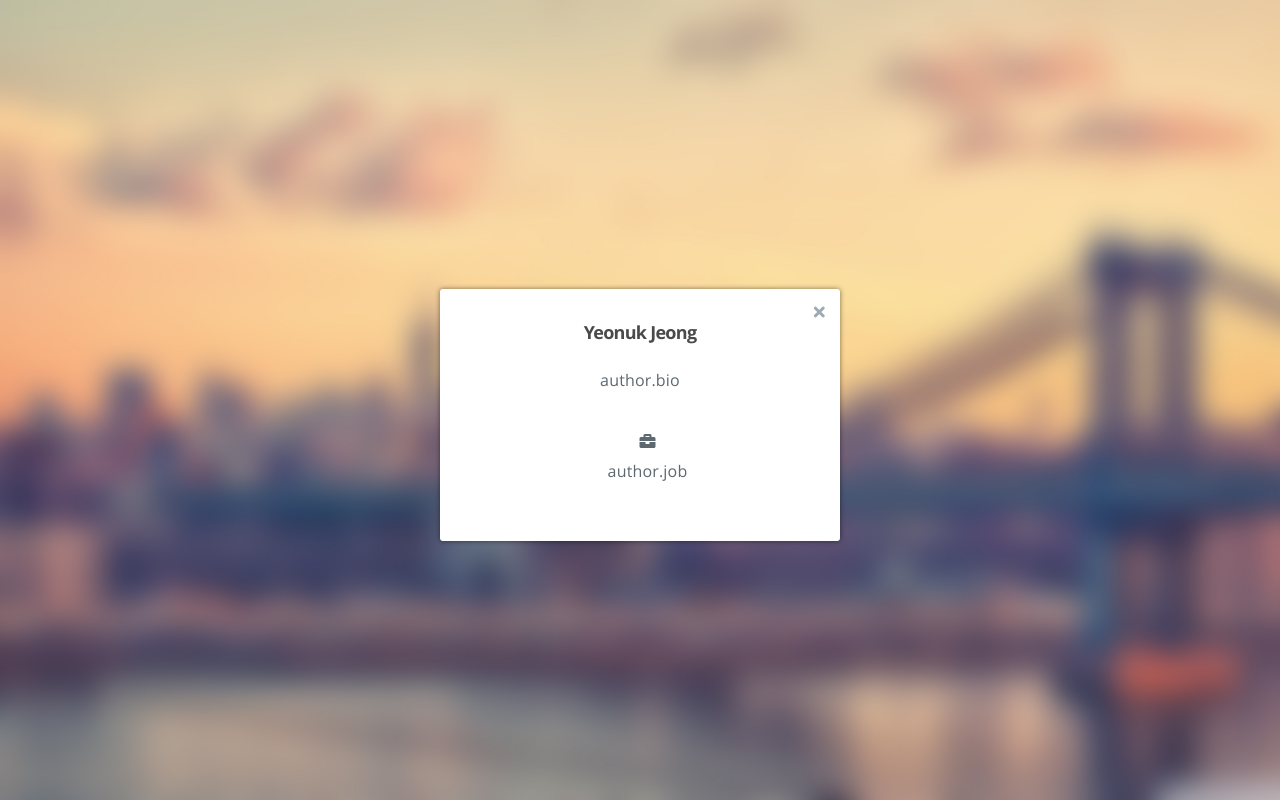
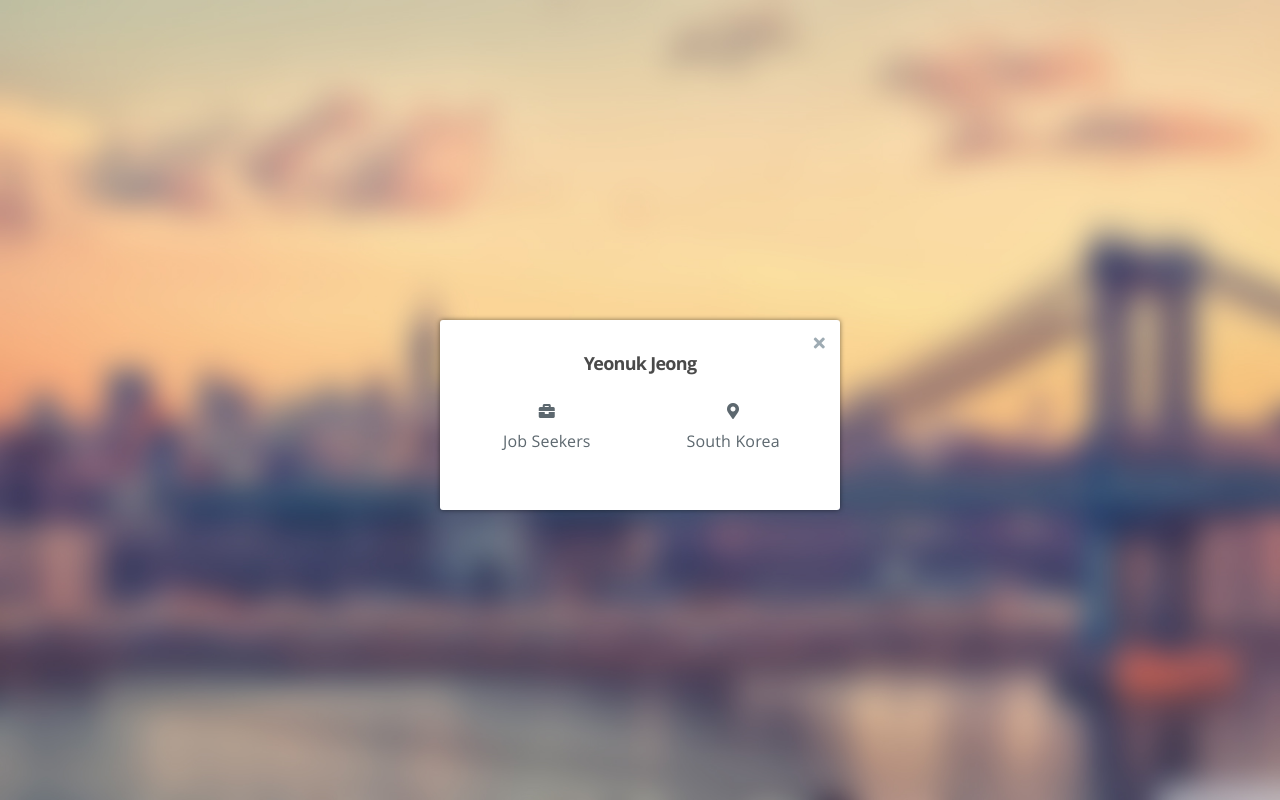
Before and after one commit to JeongYeonUk/JeongYeonUk.github.io, a plain HTML site: page index.html in a window 1280 px wide. Both pictures are taken after a click on the link "About". Drawn offline with Linux system fonts and the light colour scheme.

Commit message:
Site updated: 2020-02-16 09:06:11

```diff
--- a/2020/02/15/First-Post/index.html
+++ b/2020/02/15/First-Post/index.html
@@ -15,7 +15,7 @@
             <link rel="alternate" type="application/atom+xml" title="RSS" href="/atom.xml">
 
 
-    <script type="application/ld+json">{"@context":"http://schema.org","@type":"BlogPosting","author":{"@type":"Person","name":"Yeonuk Jeong","sameAs":["https://github.com/JeongYeonUk"]},"articleBody":"블로그 시작!마크다운 사용법이 이게 맞는지 잘 모르겠다\n","dateCreated":"2020-02-15T22:59:28+00:00","dateModified":"2020-02-16T08:00:20+00:00","datePublished":"2020-02-15T22:59:28+00:00","description":"","headline":"블로그 시작!","image":[],"mainEntityOfPage":{"@type":"WebPage","@id":"http://yoursite.com/2020/02/15/First-Post/"},"publisher":{"@type":"Organization","name":"Yeonuk Jeong","sameAs":["https://github.com/JeongYeonUk"]},"url":"http://yoursite.com/2020/02/15/First-Post/"}</script>
+    <script type="application/ld+json">{"@context":"http://schema.org","@type":"BlogPosting","author":{"@type":"Person","name":"Yeonuk Jeong","sameAs":["https://github.com/JeongYeonUk"],"image":"https://www.gravatar.com/avatar/1f6c5d5a4c0e1823ba592c68e806514c"},"articleBody":"블로그 시작!마크다운 사용법이 이게 맞는지 잘 모르겠다\n","dateCreated":"2020-02-15T22:59:28+00:00","dateModified":"2020-02-16T08:00:20+00:00","datePublished":"2020-02-15T22:59:28+00:00","description":"","headline":"블로그 시작!","image":[],"mainEntityOfPage":{"@type":"WebPage","@id":"http://yoursite.com/2020/02/15/First-Post/"},"publisher":{"@type":"Organization","name":"Yeonuk Jeong","sameAs":["https://github.com/JeongYeonUk"],"image":"https://www.gravatar.com/avatar/1f6c5d5a4c0e1823ba592c68e806514c","logo":{"@type":"ImageObject","url":"https://www.gravatar.com/avatar/1f6c5d5a4c0e1823ba592c68e806514c"}},"url":"http://yoursite.com/2020/02/15/First-Post/"}</script>
     <meta name="description" content="블로그 시작!마크다운 사용법이 이게 맞는지 잘 모르겠다">
 <meta property="og:type" content="blog">
 <meta property="og:title" content="블로그 시작!">
@@ -524,18 +524,24 @@
         </div>
 
             <h4 id="about-card-name">Yeonuk Jeong</h4>
-
+        <!--
             <div id="about-card-bio"><p>author.bio</p>
-</div>
+</div> -->
 
 
             <div id="about-card-job">
                 <i class="fa fa-briefcase"></i>
                 <br/>
-                <p>author.job</p>
+                <p>Job Seekers</p>
 
             </div>
 
+
+            <div id="about-card-location">
+                <i class="fa fa-map-marker-alt"></i>
+                <br/>
+                South Korea
+            </div>
 
     </div>
 </div>
--- a/index.html
+++ b/index.html
@@ -15,7 +15,7 @@
             <link rel="alternate" type="application/atom+xml" title="RSS" href="/atom.xml">
 
 
-    <script type="application/ld+json">{"@context":"http://schema.org","@type":"Website","@id":"http://yoursite.com","author":{"@type":"Person","name":"Yeonuk Jeong","sameAs":["https://github.com/JeongYeonUk"]},"name":"Yeon's Blog","description":"","url":"http://yoursite.com"}</script>
+    <script type="application/ld+json">{"@context":"http://schema.org","@type":"Website","@id":"http://yoursite.com","author":{"@type":"Person","name":"Yeonuk Jeong","sameAs":["https://github.com/JeongYeonUk"],"image":"https://www.gravatar.com/avatar/1f6c5d5a4c0e1823ba592c68e806514c"},"name":"Yeon's Blog","description":"","url":"http://yoursite.com"}</script>
     <meta property="og:type" content="blog">
 <meta property="og:title" content="Yeon&#39;s Blog">
 <meta property="og:url" content="http://yoursite.com/index.html">
@@ -363,18 +363,24 @@
         </div>
 
             <h4 id="about-card-name">Yeonuk Jeong</h4>
-
+        <!--
             <div id="about-card-bio"><p>author.bio</p>
-</div>
+</div> -->
 
 
             <div id="about-card-job">
                 <i class="fa fa-briefcase"></i>
                 <br/>
-                <p>author.job</p>
+                <p>Job Seekers</p>
 
             </div>
 
+
+            <div id="about-card-location">
+                <i class="fa fa-map-marker-alt"></i>
+                <br/>
+                South Korea
+            </div>
 
     </div>
 </div>
```
Also changed, not shown: 2020/02/16/hello-world/index.html (+10 -4 lines), all-archives/index.html (+10 -4 lines), all-categories/index.html (+10 -4 lines), all-tags/index.html (+10 -4 lines), archives/2020/02/index.html (+9 -3 lines), archives/2020/index.html (+9 -3 lines), archives/index.html (+9 -3 lines).
